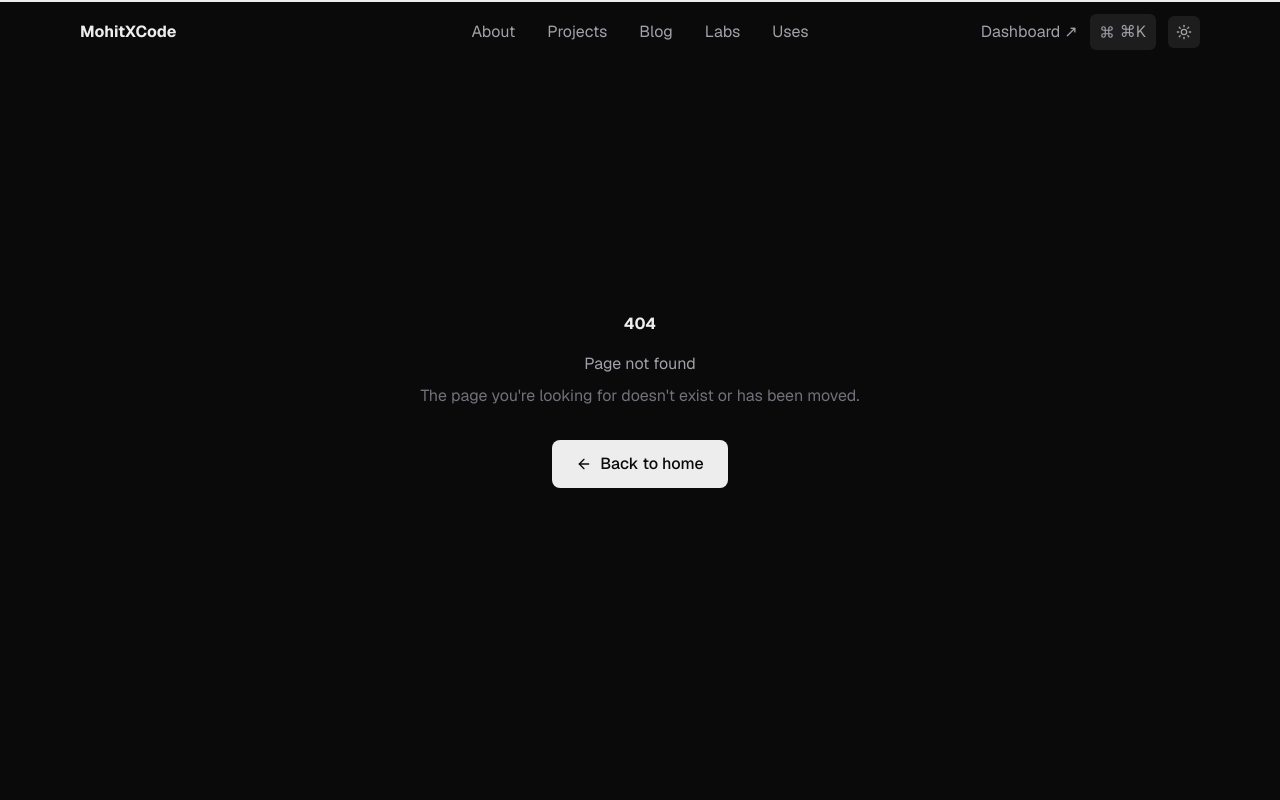
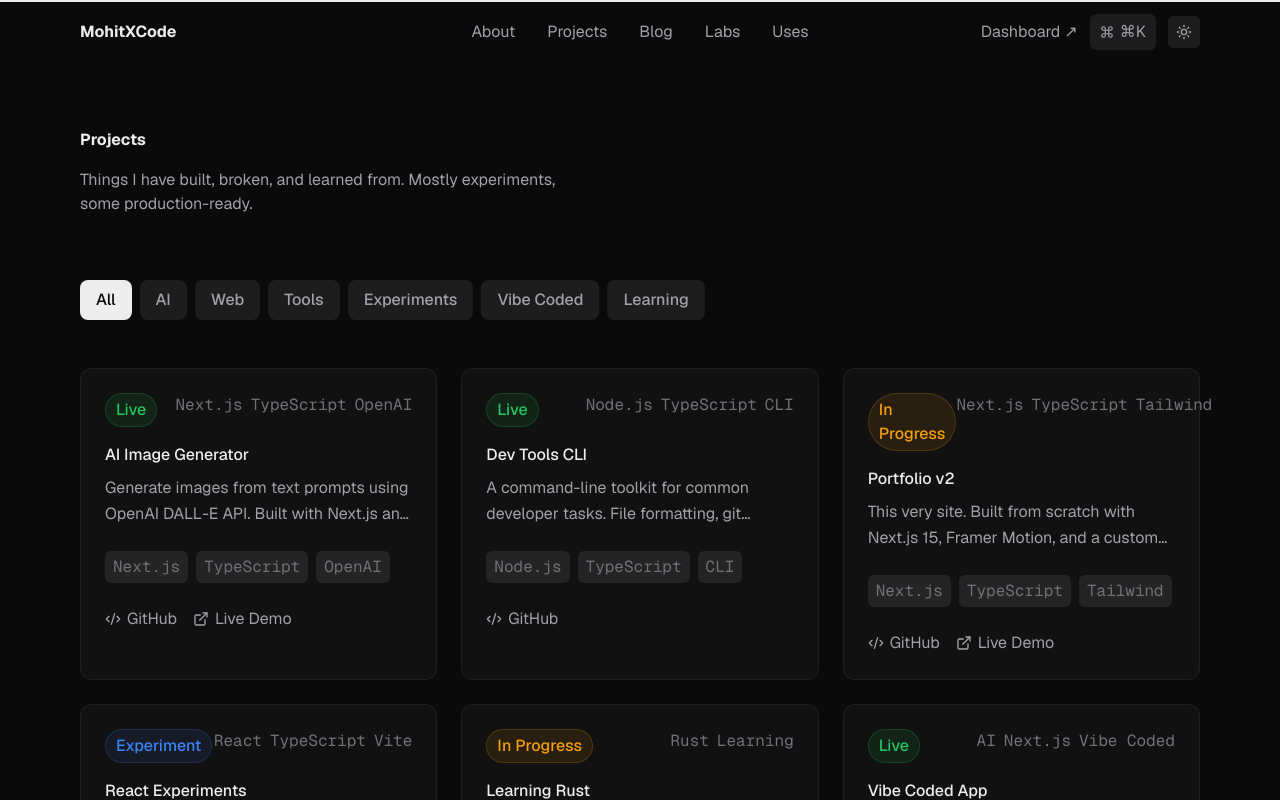
Before and after one commit to MohitXCode/mohitxcode.space, a Next.js app: page /projects in a window 1280 px wide. Before the commit this address had no page. Shown: the top 800 px of the page. Built offline with nearby package versions, Linux system fonts and the light colour scheme.

Commit message:
feat(projects): add projects page with filterable grid and project cards

```diff
--- /dev/null
+++ b/app/projects/page.tsx
@@ -0,0 +1,64 @@
+'use client'
+
+import { useState } from 'react'
+import { motion, AnimatePresence } from 'framer-motion'
+import { projects, Project } from '@/config/projects'
+import ProjectCard from '@/components/projects/project-card'
+
+const categories = ['All', 'AI', 'Web', 'Tools', 'Experiments', 'Vibe Coded', 'Learning'] as const
+
+export default function ProjectsPage() {
+  const [activeFilter, setActiveFilter] = useState<typeof categories[number]>('All')
+
+  const filtered = activeFilter === 'All'
+    ? projects
+    : projects.filter((p) => p.category === activeFilter)
+
+  return (
+    <main className="max-w-6xl mx-auto px-4 py-24 pt-32">
+      {/* Header */}
+      <div className="mb-16">
+        <h1 className="text-h1 font-bold text-text-primary mb-4">Projects</h1>
+        <p className="text-body-lg text-text-secondary max-w-lg">
+          Things I have built, broken, and learned from. Mostly experiments, some production-ready.
+        </p>
+      </div>
+
+      {/* Filter bar */}
+      <div className="flex flex-wrap gap-2 mb-12">
+        {categories.map((cat) => (
+          <button
+            key={cat}
+            onClick={() => setActiveFilter(cat)}
+            className={`px-4 py-2 rounded-lg text-body-sm font-medium transition-all duration-200 ${
+              activeFilter === cat
+                ? 'bg-text-primary text-bg-base'
+                : 'bg-accent-muted text-text-secondary hover:bg-accent-hover hover:text-text-primary'
+            }`}
+          >
+            {cat}
+          </button>
+        ))}
+      </div>
+
+      {/* Grid */}
+      <motion.div
+        layout
+        className="grid grid-cols-1 md:grid-cols-2 lg:grid-cols-3 gap-6"
+      >
+        <AnimatePresence mode="popLayout">
+          {filtered.map((project) => (
+            <ProjectCard key={project.slug} project={project} />
+          ))}
+        </AnimatePresence>
+      </motion.div>
+
+      {/* Empty state */}
+      {filtered.length === 0 && (
+        <div className="text-center py-24">
+          <p className="text-body text-text-tertiary">No projects in this category yet.</p>
+        </div>
+      )}
+    </main>
+  )
+}
--- /dev/null
+++ b/components/projects/project-card.tsx
@@ -0,0 +1,85 @@
+'use client'
+
+import { motion } from 'framer-motion'
+import { ExternalLink, Code2 } from 'lucide-react'
+import { Project } from '@/config/projects'
+
+const statusColors = {
+  Live: 'bg-semantic-success/10 text-semantic-success border-semantic-success/20',
+  'In Progress': 'bg-semantic-warning/10 text-semantic-warning border-semantic-warning/20',
+  Archived: 'bg-text-disabled/10 text-text-disabled border-text-disabled/20',
+  Experiment: 'bg-semantic-info/10 text-semantic-info border-semantic-info/20',
+}
+
+export default function ProjectCard({ project }: { project: Project }) {
+  return (
+    <motion.div
+      layout
+      initial={{ opacity: 0, scale: 0.96 }}
+      animate={{ opacity: 1, scale: 1 }}
+      exit={{ opacity: 0, scale: 0.96 }}
+      transition={{ duration: 0.3, ease: [0.16, 1, 0.3, 1] }}
+      className="group p-6 rounded-xl bg-bg-subtle border border-border-subtle hover:border-border-default hover:bg-bg-muted transition-all duration-300"
+    >
+      {/* Header */}
+      <div className="flex items-start justify-between mb-4">
+        <span className={`px-2.5 py-1 rounded-full text-caption font-medium border ${statusColors[project.status]}`}>
+          {project.status}
+        </span>
+        <div className="flex gap-2">
+          {project.tags.slice(0, 3).map((tag) => (
+            <span key={tag} className="text-caption text-text-tertiary font-mono">
+              {tag}
+            </span>
+          ))}
+        </div>
+      </div>
+
+      {/* Content */}
+      <h3 className="text-h4 font-medium text-text-primary mb-2 group-hover:text-text-accent transition-colors">
+        {project.title}
+      </h3>
+      <p className="text-body-sm text-text-secondary leading-relaxed mb-6 line-clamp-2">
+        {project.description}
+      </p>
+
+      {/* Stack */}
+      <div className="flex flex-wrap gap-2 mb-6">
+        {project.tags.map((tag) => (
+          <span
+            key={tag}
+            className="px-2 py-1 rounded-md bg-accent-muted text-caption text-text-tertiary font-mono"
+          >
+            {tag}
+          </span>
+        ))}
+      </div>
+
+      {/* Links */}
+      <div className="flex items-center gap-4">
+        {project.githubUrl && (
+          <a
+            href={project.githubUrl}
+            target="_blank"
+            rel="noopener noreferrer"
+            className="inline-flex items-center gap-1.5 text-body-sm text-text-secondary hover:text-text-primary transition-colors"
+          >
+            <Code2 className="w-4 h-4" />
+            GitHub
+          </a>
+        )}
+        {project.liveUrl && (
+          <a
+            href={project.liveUrl}
+            target="_blank"
+            rel="noopener noreferrer"
+            className="inline-flex items-center gap-1.5 text-body-sm text-text-secondary hover:text-text-primary transition-colors"
+          >
+            <ExternalLink className="w-4 h-4" />
+            Live Demo
+          </a>
+        )}
+      </div>
+    </motion.div>
+  )
+}
--- /dev/null
+++ b/config/projects.ts
@@ -0,0 +1,76 @@
+export interface Project {
+  slug: string
+  title: string
+  description: string
+  tags: string[]
+  category: 'AI' | 'Web' | 'Tools' | 'Experiments' | 'Vibe Coded' | 'Learning'
+  status: 'Live' | 'In Progress' | 'Archived' | 'Experiment'
+  featured: boolean
+  githubUrl?: string
+  liveUrl?: string
+}
+
+export const projects: Project[] = [
+  {
+    slug: 'ai-image-generator',
+    title: 'AI Image Generator',
+    description: 'Generate images from text prompts using OpenAI DALL-E API. Built with Next.js and TypeScript.',
+    tags: ['Next.js', 'TypeScript', 'OpenAI'],
+    category: 'AI',
+    status: 'Live',
+    featured: true,
+    githubUrl: 'https://github.com/mohitxcode/ai-image-generator',
+    liveUrl: 'https://ai-image-generator.vercel.app',
+  },
+  {
+    slug: 'dev-tools-cli',
+    title: 'Dev Tools CLI',
+    description: 'A command-line toolkit for common developer tasks. File formatting, git helpers, and more.',
+    tags: ['Node.js', 'TypeScript', 'CLI'],
+    category: 'Tools',
+    status: 'Live',
+    featured: true,
+    githubUrl: 'https://github.com/mohitxcode/dev-tools-cli',
+  },
+  {
+    slug: 'portfolio-v2',
+    title: 'Portfolio v2',
+    description: 'This very site. Built from scratch with Next.js 15, Framer Motion, and a custom design system.',
+    tags: ['Next.js', 'TypeScript', 'Tailwind'],
+    category: 'Web',
+    status: 'In Progress',
+    featured: true,
+    githubUrl: 'https://github.com/mohitxcode/mohitxcode.space',
+    liveUrl: 'https://mohitxcode.space',
+  },
+  {
+    slug: 'react-experiments',
+    title: 'React Experiments',
+    description: 'A collection of UI experiments and component patterns. Testing new React features and hooks.',
+    tags: ['React', 'TypeScript', 'Vite'],
+    category: 'Experiments',
+    status: 'Experiment',
+    featured: false,
+    githubUrl: 'https://github.com/mohitxcode/react-experiments',
+  },
+  {
+    slug: 'learning-rust',
+    title: 'Learning Rust',
+    description: 'Documenting my journey learning Rust. Small programs, notes, and mistakes along the way.',
+    tags: ['Rust', 'Learning'],
+    category: 'Learning',
+    status: 'In Progress',
+    featured: false,
+    githubUrl: 'https://github.com/mohitxcode/learning-rust',
+  },
+  {
+    slug: 'vibe-coded-app',
+    title: 'Vibe Coded App',
+    description: 'An app built entirely through AI-assisted coding. Testing the limits of vibe coding.',
+    tags: ['AI', 'Next.js', 'Vibe Coded'],
+    category: 'Vibe Coded',
+    status: 'Live',
+    featured: false,
+    liveUrl: 'https://vibe-coded.vercel.app',
+  },
+]
```
